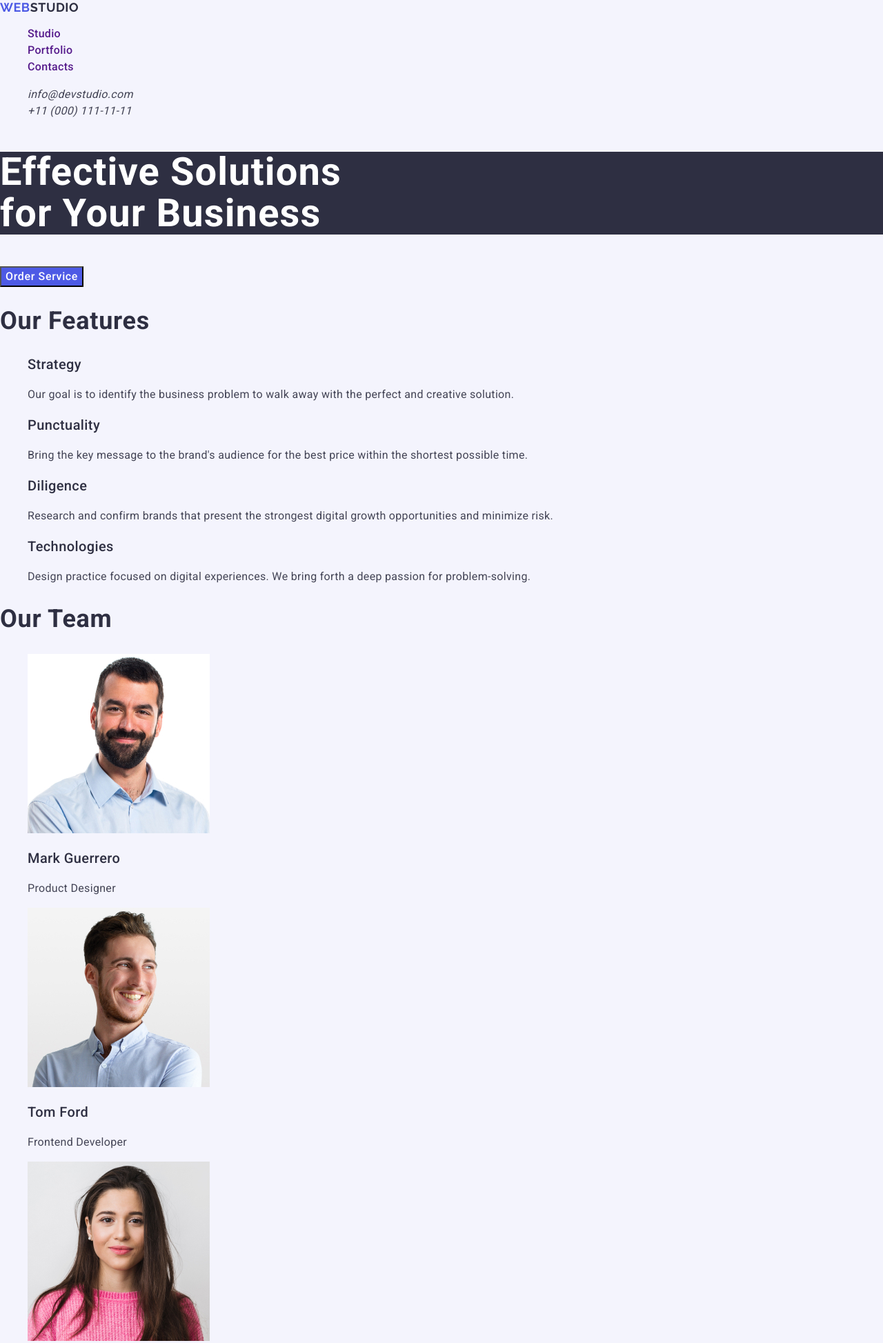
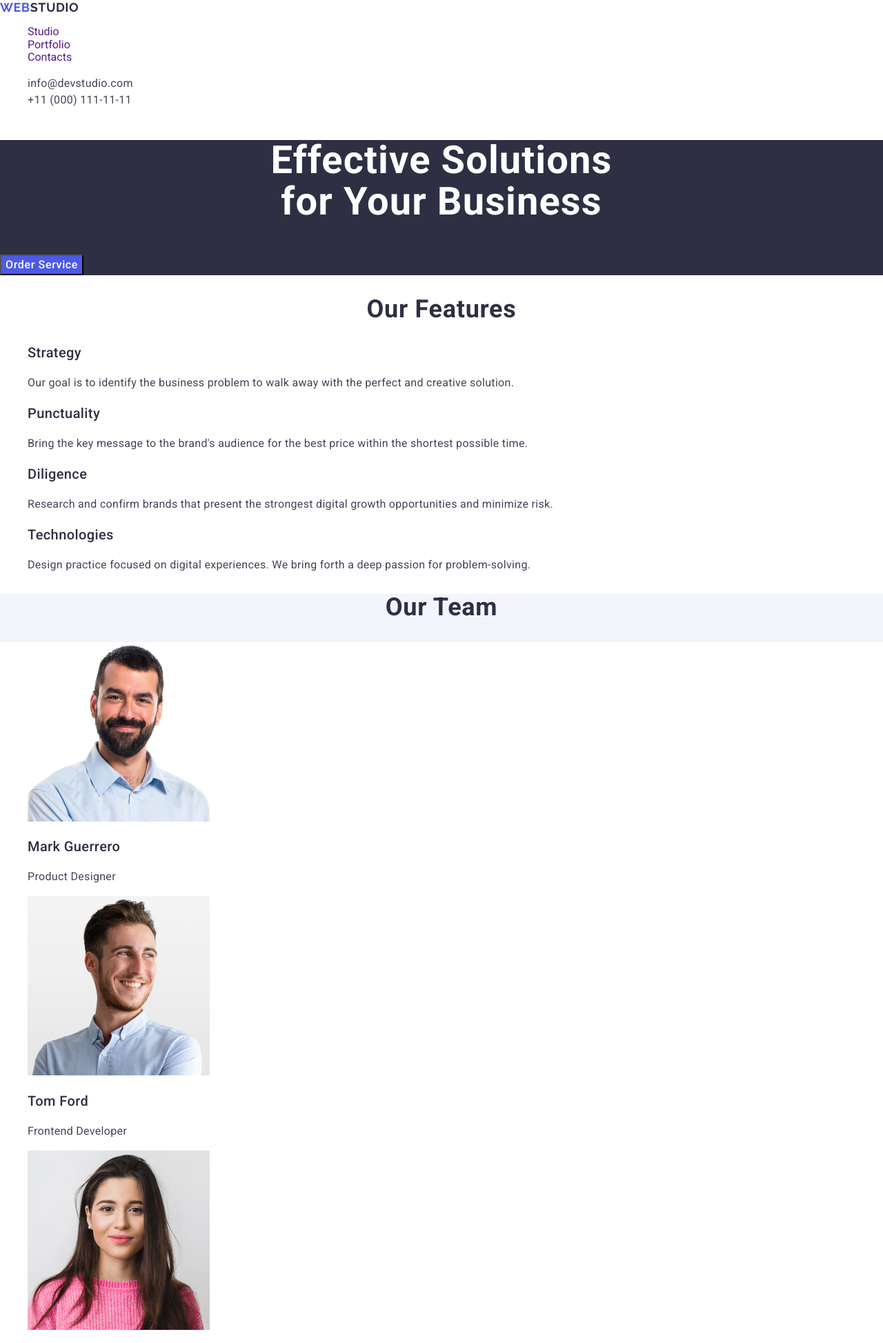
Before and after one commit to HalynkaSavchenko/goit-markup-hw-02, a plain HTML site: page index.html in a window 1280 px wide. Shown: the top 1947 px of the page at 69% size. Drawn offline with nearby package versions, Linux system fonts and the light colour scheme.

Commit message:
update html, update css

```diff
--- a/css/styles.css
+++ b/css/styles.css
@@ -1,7 +1,7 @@
 body {
     font-family: "Roboto", sans-serif;
     color: #434455;
-    background-color: #F4F4FD;
+    background-color: #FFFFFF;
 }
 a {
     text-decoration: none;
@@ -15,52 +15,58 @@ h1, h2, h3 {
 .first-logo-word {
     color: #4D5AE5;
 font-size: 18px;
-font-family: Raleway;
+font-family: Raleway, sans-serif;
 font-weight: 700;
 text-transform: uppercase;
 line-height: 1.17;
-letter-spacing: 0.54px;
+letter-spacing: 0.03em;
 word-wrap: break-word;
 }
 .second-logo-word {
     color: #2E2F42;
 font-size: 18px;
-font-family: Raleway;
+font-family: Raleway, sans-serif;
 font-weight: 700;
 text-transform: uppercase;
 line-height: 1.17;
-letter-spacing: 0.54px;
+letter-spacing: 0.03em;
 word-wrap: break-word;
 }
-.menu-nav {
+.menu-nav>a {
     color: #2E2F42;
 font-size: 16px;
 font-weight: 500;
 line-height: 1.5;
-letter-spacing: 0.32px;
+letter-spacing: 0.02em;
 word-wrap: break-word;
 }
-.menu-nav:hover, .menu-nav:focus, .list-contact:active {
+.menu-nav>a:hover, .menu-nav>a:focus, .list-contact:active {
     color: #404BBF;
 }
 .list-contact {
+    font-style: normal;
+}
+.mail, .phone {
     color: #434455;
 font-size: 16px;
 font-weight: 400;
 line-height: 1.5;
-letter-spacing: 0.32px;
+letter-spacing: 0.02em;
 word-wrap: break-word;
 }
-.list-contact:hover, .list-contact:focus {
+.mail:hover, .phone:hover, .mail:focus, .phone:focus {
     color: #404BBF;
 }
+.hero {
+    background-color: #2E2F42;
+}
 .page-title {
-    color: white;
-    background-color: #2E2F42;
+    color: #FFFFFF;
+    text-align: center;
 font-size: 56px;
 font-weight: 700;
 line-height: 1.07;
-letter-spacing: 1.12px;
+letter-spacing: 0.02em;
 word-wrap: break-word;
 }
 .button-text {
@@ -69,7 +75,7 @@ word-wrap: break-word;
 font-size: 16px;
 font-weight: 500;
 line-height: 1.5;
-letter-spacing: 0.64px;
+letter-spacing: 0.04em;
 word-wrap: break-word;
 }
 button {
@@ -78,33 +84,53 @@ button {
 .button-text:hover, .button-text:focus {
     background: #404BBF;
 }
+.section-team {
+    background-color: #F4F4FD;
+}
 .section-title {
     color: #2E2F42;
+    text-align: center;
 font-size: 36px;
 font-weight: 700;
 text-transform: capitalize;
 line-height: 1.11;
-letter-spacing: 0.72px;
+letter-spacing: 0.02em;
 word-wrap: break-word;
+}
+.list-team {
+    background-color: #FFFFFF ;
 }
 .list-titles {
     color: #2E2F42;
 font-size: 20px;
 font-weight: 500;
 line-height: 1.2;
-letter-spacing: 0.40px;
+letter-spacing: 0.02em;
 word-wrap: break-word;
 }
 .page-text {
     color: #434455;
 font-size: 16px;
 line-height: 1.5;
-letter-spacing: 0.32px;
+letter-spacing: 0.02em;
 word-wrap: break-word;
+}
+.footer {
+    background-color: #2E2F42;
+}
+.footer-logo {
+    color: #F4F4FD;
+    font-size: 18px;
+font-family: Raleway, sans-serif;
+font-weight: 700;
+text-transform: uppercase;
+line-height: 1.17;
+letter-spacing: 0.03em;
+word-wrap: break-word;
+
 }
 .footer-text {
     color: #F4F4FD;
-    background-color: #2E2F42;
 font-size: 16px;
 font-weight: 400;
 line-height: 1.5;
--- a/index.html
+++ b/index.html
@@ -5,13 +5,15 @@
     <meta name="viewport" content="width=device-width, initial-scale=1.0" />
     <title>Document</title>
     <link rel="stylesheet" href="https://cdnjs.cloudflare.com/ajax/libs/modern-normalize/2.0.0/modern-normalize.css">
+    <link rel="preconnect" href="https://fonts.googleapis.com">
+    <link rel="preconnect" href="https://fonts.gstatic.com" crossorigin>
     <link href="https://fonts.googleapis.com/css2?family=Raleway:wght@700&family=Roboto:wght@400;500;700&family=Young+Serif&display=swap" rel="stylesheet">
     <link rel="stylesheet" href="./css/styles.css">
   </head>
   <body>
     <header>
       <nav>
-        <a href="./index.html"><span class="first-logo-word">Web</span><span class="second-logo-word">Studio</span></a>
+        <a href="./index.html" class="first-logo-word">Web<span class="second-logo-word">Studio</span></a>
         <ul class="menu-nav">
           <li>
             <a href="">Studio</a>
@@ -24,19 +26,19 @@
           </li>
         </ul>
       </nav>
-      <address>
+      <address class="list-contact">
         <ul>
           <li>
-            <a href="mailto:info@devstudio.com"><span class="list-contact">info@devstudio.com</span></a>
+            <a href="mailto:info@devstudio.com" class="mail">info@devstudio.com</a>
           </li>
           <li>
-            <a href="tel:+110001111111"><span class="list-contact">+11 (000) 111-11-11</span></a>
+            <a href="tel:+110001111111" class="phone">+11 (000) 111-11-11</a>
           </li>
         </ul>
       </address>
     </header>
     <main>
-      <section>
+      <section class="hero">
         <h1 class="page-title">Effective Solutions<br/> for Your Business</h1>
         <button type="button" class="button-text">Order Service</button>
       </section>
@@ -62,9 +64,9 @@
           </li>
         </ul>
       </section>
-      <section>
+      <section class="section-team">
         <h2 class="section-title">Our Team</h2>
-        <ul>
+        <ul class="list-team">
           <li>
             <img src="./images/1.jpg" alt=" Photo Product Designer" width="264" height="260"/>
             <h3 class="list-titles">Mark Guerrero</h3>
@@ -123,8 +125,8 @@
         </ul>
       </section>
     </main>
-    <footer>
-      <a href="./index.html"><span class="first-logo-word">Web</span><span class="second-logo-word">Studio</span></a>
+    <footer class="footer">
+      <a href="./index.html" class="first-logo-word">Web<span class="footer-logo">Studio</span></a>
       <p class="footer-text">Increase the flow of customers and sales for your business with digital marketing & growth solutions.</p>
     </footer>
   </body>
```
